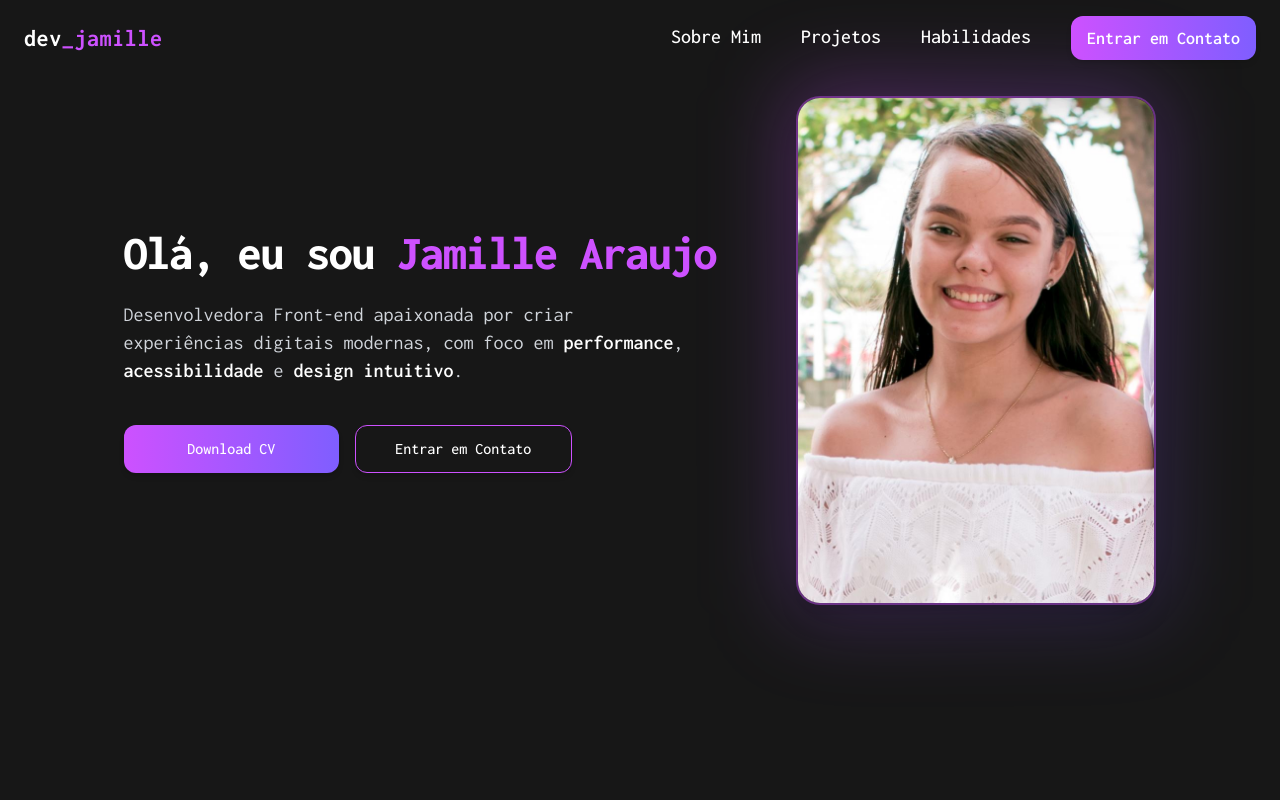
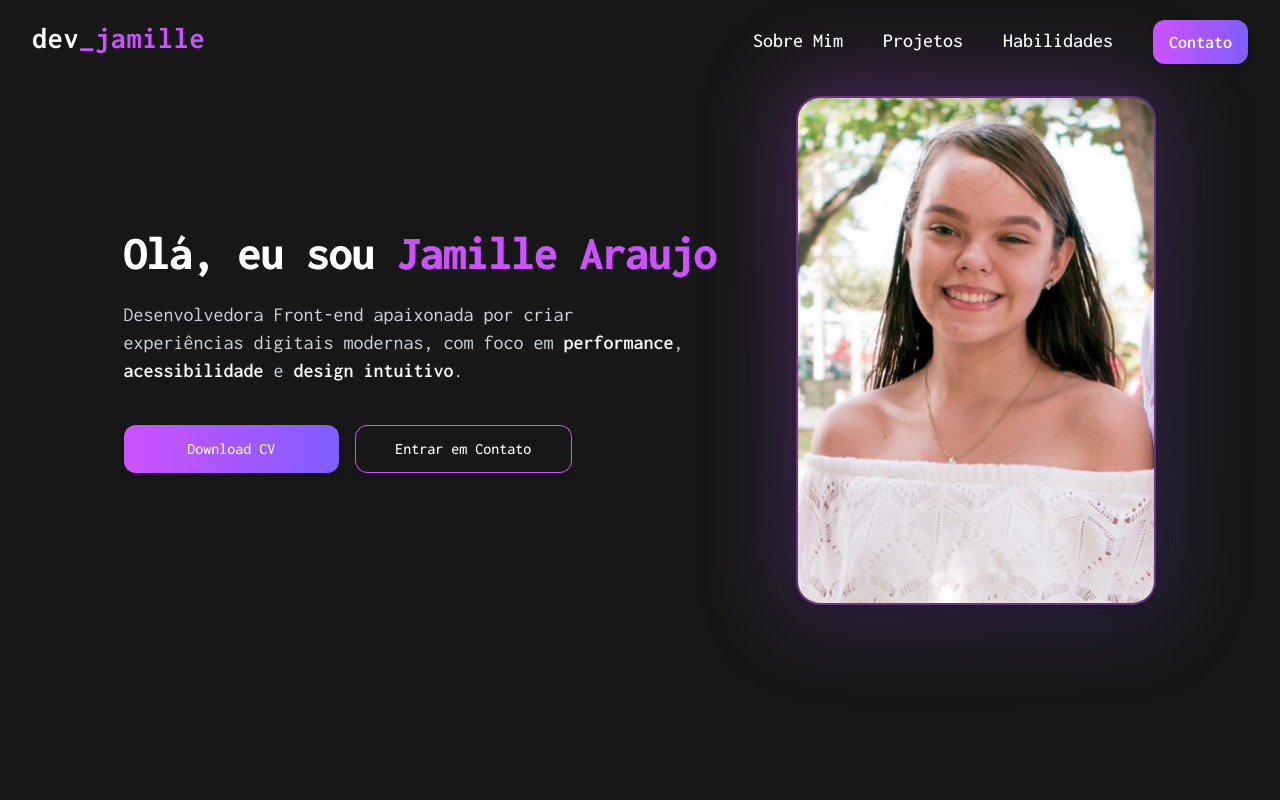
Before and after one commit to HeyJamille/Postfolio2, a React (Create React App) app: page / in a window 1280 px wide. Shown: the top 800 px of the page. Built offline with nearby package versions, Linux system fonts and the light colour scheme; no server answers.

Commit message:
[UPDATE] menu and about

```diff
--- a/src/App.js
+++ b/src/App.js
@@ -11,18 +11,18 @@ import Footer from './components/Footer';
 
 function App() {
   return (
-    <>
+    <main className='bg-[#171717] overflow-auto w-full h-screen'>
       <Menu/>
-      <main className="flex flex-col gap-20 mx-5 md:mx-20 xl:mx-30">
-        <Informations/>
+      <div className="flex w-full flex-col gap-20 px-5 md:px-20 xl:px-30">
+        <Informations />
         <About/>
+        <Projetos />
         <Contatos />
-        <Projetos />
         <Habilidades />
-      </main>
-      <Footer />
-    </>
+      </div>
+       <Footer />
+    </main>
   );
-}
+};
 
 export default App;
--- a/src/components/Menu.jsx
+++ b/src/components/Menu.jsx
@@ -3,20 +3,7 @@ import { IoIosMenu } from "react-icons/io";
 import { MdClose } from "react-icons/md";
 
 const Menu = () => {
-  const [isScrolled, setIsScrolled] = useState(false);
   const [isMenuOpen, setIsMenuOpen] = useState(false);
-
-  useEffect(() => {
-    setIsScrolled(window.scrollY > 0);
-    const handleScroll = () => setIsScrolled(window.scrollY > 0);
-
-    window.addEventListener('scroll', handleScroll);
-    return () => window.removeEventListener('scroll', handleScroll);
-  }, []);
-
-  useEffect(() => {
-    document.body.style.overflow = isMenuOpen ? 'hidden' : 'auto';
-  }, [isMenuOpen]);
 
   const toggleMenu = () => setIsMenuOpen(!isMenuOpen);
 
@@ -26,18 +13,17 @@ const Menu = () => {
   };
 
   return (
-    <nav className={`fixed top-0 left-0 w-full z-50 px-6 py-4 flex items-center justify-between transition-all duration-300 ${
-      isScrolled ? 'bg-black/50 backdrop-blur-md border-b border-white/10' : ''
-    }`}>
+    <nav className='fixed w-full z-50 py-5 px-8 flex flex-row justify-between transition-all duration-300'>
       {/* Título */}
-      <a href="#" className="text-white text-2xl font-bold tracking-wide">
+      <a href="#" className="text-white text-3xl font-bold tracking-wide">
         dev<span className="text-[#cd51ff]">_jamille</span>
       </a>
 
       {/* Mobile Button */}
-      <button className="text-white text-3xl md:hidden" onClick={toggleMenu}>
+      <button className="text-white text-3xl z-40 md:hidden" onClick={toggleMenu}>
         {isMenuOpen ? <MdClose className="w-8 h-8" /> : <IoIosMenu className="w-8 h-8" />}
       </button>
+
 
       {/* Desktop Menu */}
       <ul className="hidden md:flex gap-10 text-white text-lg font-medium items-center">
@@ -52,15 +38,14 @@ const Menu = () => {
               hover:scale-105 hover:shadow-xl transition-transform duration-300
               focus:outline-none focus:ring-2 focus:ring-[#cd51ff] focus:ring-offset-2"
           >
-            Entrar em Contato
+            Contato
           </button>
         </li>
       </ul>
 
       {/* Mobile Menu */}
-      <div className={`fixed inset-0 bg-[#171717] flex flex-col items-center justify-center gap-10 transition-transform duration-500 md:hidden ${
-        isMenuOpen ? 'translate-x-0' : 'translate-x-full'
-      }`}>
+      <div className={`fixed inset-0 bg-[#171717] flex flex-col items-center justify-center gap-10 transition-transform duration-500 md:hidden ${isMenuOpen ? 'translate-x-0' : 'translate-x-full'
+        }`}>
         <MenuItem id="#about" text="Sobre Mim" onClick={toggleMenu} />
         <MenuItem id="#projects" text="Projetos" onClick={toggleMenu} />
         <MenuItem id="#skills" text="Habilidades" onClick={toggleMenu} />
--- a/src/index.css
+++ b/src/index.css
@@ -8,11 +8,10 @@
   box-sizing: border-box;
   font-family: "Inconsolata", monospace;
 }
-
+/*
 :root {
-  background-color: #171717;
-  scroll-behavior: smooth;
-}
+  overflow: hidden;
+}*/
 
 /* Fontes */
 h1 {
--- a/src/pages/Informations.jsx
+++ b/src/pages/Informations.jsx
@@ -11,7 +11,7 @@ export const Informations = () => {
       ref={ref}
       className="max-w-7xl mx-auto px-6 py-24 flex flex-col-reverse lg:flex-row items-center justify-between gap-16 md:gap-20"
     >
-      {/* Texto e botões */}
+      {/* Text and buttons */}
       <div
         className={`flex flex-col justify-center items-center lg:items-start gap-6 transition-all duration-1000 ease-in-out transform
           ${inView ? 'opacity-100 translate-y-0' : 'opacity-0 translate-y-10'}
--- a/src/pages/Projects.jsx
+++ b/src/pages/Projects.jsx
@@ -1,8 +1,6 @@
 import React, { useEffect, useState } from 'react';
 import projeto1 from '../assets/imagesProject/alimentacao.jpeg';
 import projeto2 from '../assets/imagesProject/alimentacao.jpeg';
-
-// Importe outros conforme necessário
 
 const imageMap = {
   'nome-do-repo-1': projeto1,
@@ -10,9 +8,9 @@ const imageMap = {
   // ...
 };
 
-const Projects = () => {
+const Projects = ({data}) => {
   const [repos, setRepos] = useState([]);
-  const [visibleCount, setVisibleCount] = useState(4);
+  const [visibleCount, setVisibleCount] = useState(3);
   const [loading, setLoading] = useState(true);
 
   useEffect(() => {
@@ -29,7 +27,7 @@ const Projects = () => {
   }, []);
 
   const handleShowMore = () => {
-    setVisibleCount((prev) => prev + 4);
+    setVisibleCount((prev) => prev + 3);
   };
 
   if (loading)
@@ -40,7 +38,7 @@ const Projects = () => {
     );
 
   return (
-    <article className="max-w-7xl mx-auto px-6 py-20">
+    <article className="w-full max-w-7xl mx-auto px-6 py-20">
       <h1
         id="projects"
         className="text-4xl md:text-5xl font-extrabold text-[#cd51ff] text-center mb-16 tracking-wide"
@@ -48,7 +46,7 @@ const Projects = () => {
         Projetos
       </h1>
 
-      <section className="grid grid-cols-1 sm:grid-cols-2 md:grid-cols-3 lg:grid-cols-3 xl:grid-cols-4 gap-10">
+      <section className="grid grid-cols-1 sm:grid-cols-2 md:grid-cols-2 lg:grid-cols-3 gap-10">
         {repos.slice(0, visibleCount).map((repo) => {
           const image = imageMap[repo.name]
 
--- a/src/pages/Skills.jsx
+++ b/src/pages/Skills.jsx
@@ -22,7 +22,7 @@ const Skills = () => {
         Habilidades
       </h1>
 
-      <section className="grid grid-cols-2 sm:grid-cols-3 md:grid-cols-4 lg:grid-cols-6 gap-12">
+      <section className="grid grid-cols-2 sm:grid-cols-4 md:grid-cols-5 lg:grid-cols-6 gap-12">
         <SkillIcon icon={<IoLogoHtml5 />} text="HTML5" color="#E34F26" />
         <SkillIcon icon={<IoLogoCss3 />} text="CSS3" color="#1572B6" />
         <SkillIcon icon={<IoLogoJavascript />} text="JavaScript" color="#F7DF1E" />
```
Also changed, not shown: src/assets/fundo_pizza.jpg (deleted), src/assets/programing.jpg (added).
